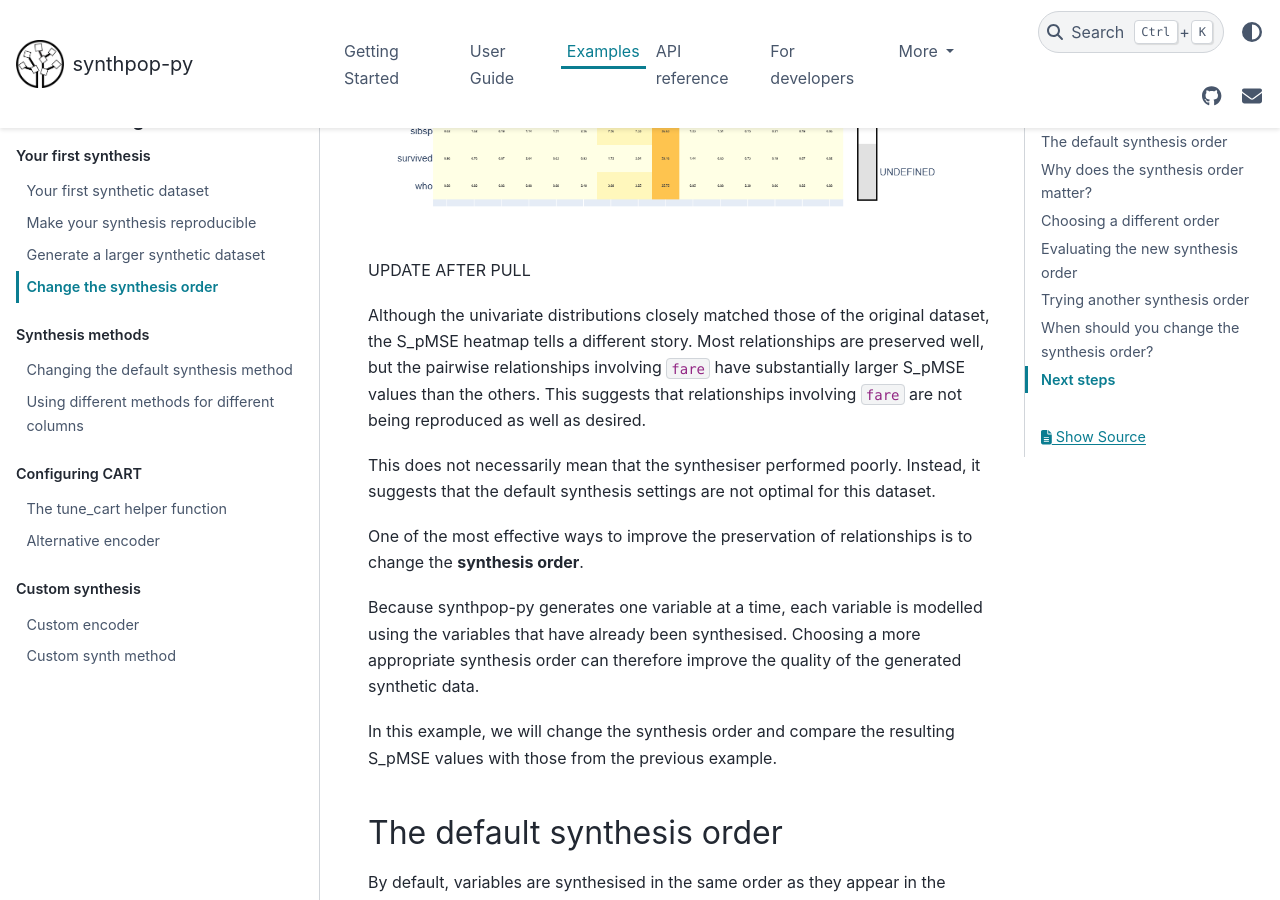
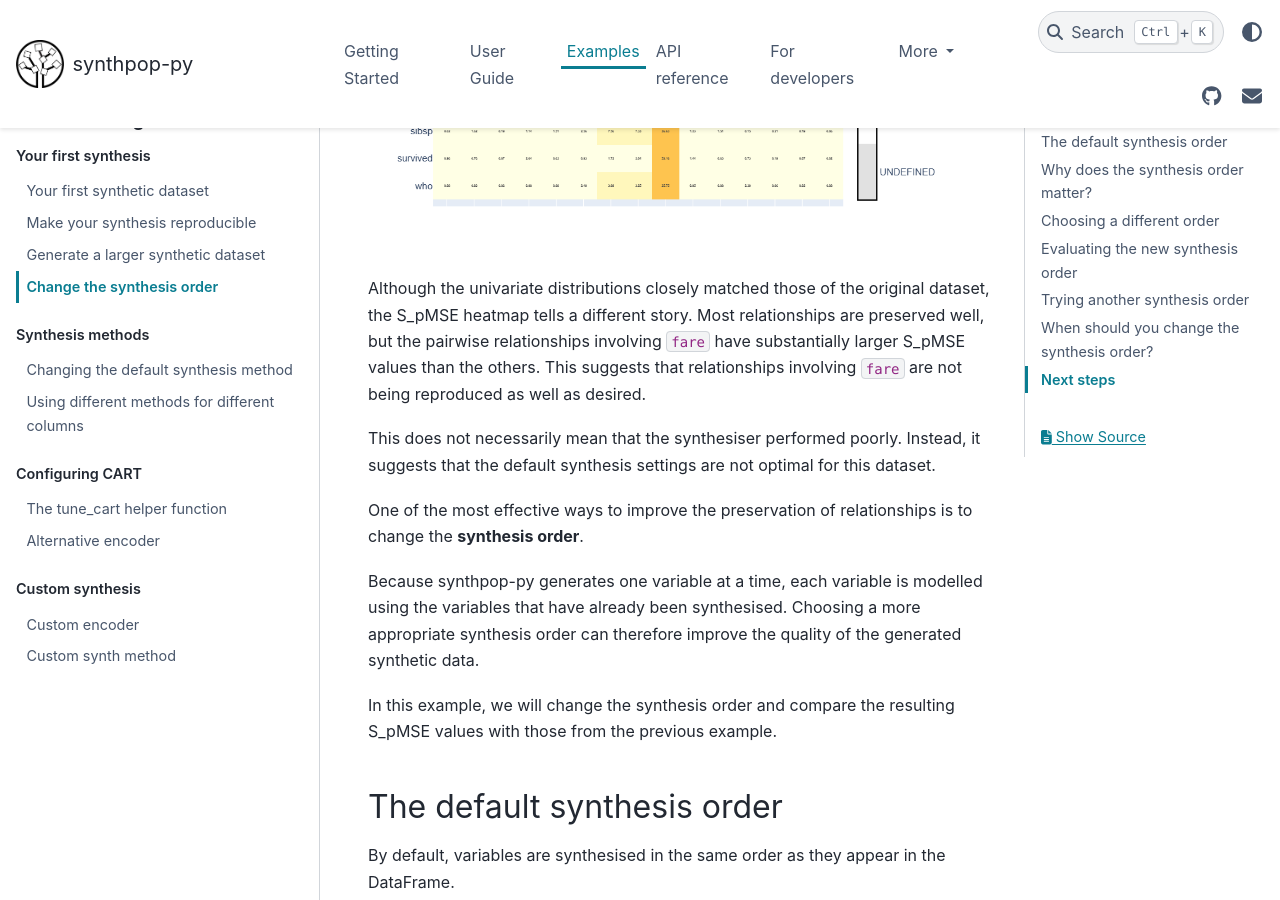
Before and after one commit to duonl/synthpop-py, a Sphinx documentation site: the page built from docs/source/examples/changing_the_synthesis_order.md, in a window 1280 px wide and 900 px high, scrolled down 705 px. Built offline with Sphinx 7.4.7 and the PyData theme 0.15.4, drawn with Linux system fonts in a browser that asks for light colours.

Commit message:
remove placeholder text

```diff
--- a/docs/source/examples/changing_the_synthesis_order.md
+++ b/docs/source/examples/changing_the_synthesis_order.md
@@ -3,7 +3,7 @@
 In the previous example, we generated a synthetic version of the Titanic dataset containing 5000 observations.
 
 When evaluating the synthetic data using the S_pMSE heatmap, you may have noticed that some relationships between variables were better preserved than others.
-![S_pMSE heatmap of the Titanic dataset](../images/titanic_spmse_1.png) UPDATE AFTER PULL
+![S_pMSE heatmap of the Titanic dataset](../images/titanic_spmse_1.png)
 
 Although the univariate distributions closely matched those of the original dataset, the S_pMSE heatmap tells a different story. Most relationships are preserved well, but the pairwise relationships involving `fare` have substantially larger S_pMSE values than the others. This suggests that relationships involving `fare` are not being reproduced as well as desired.
 
```
